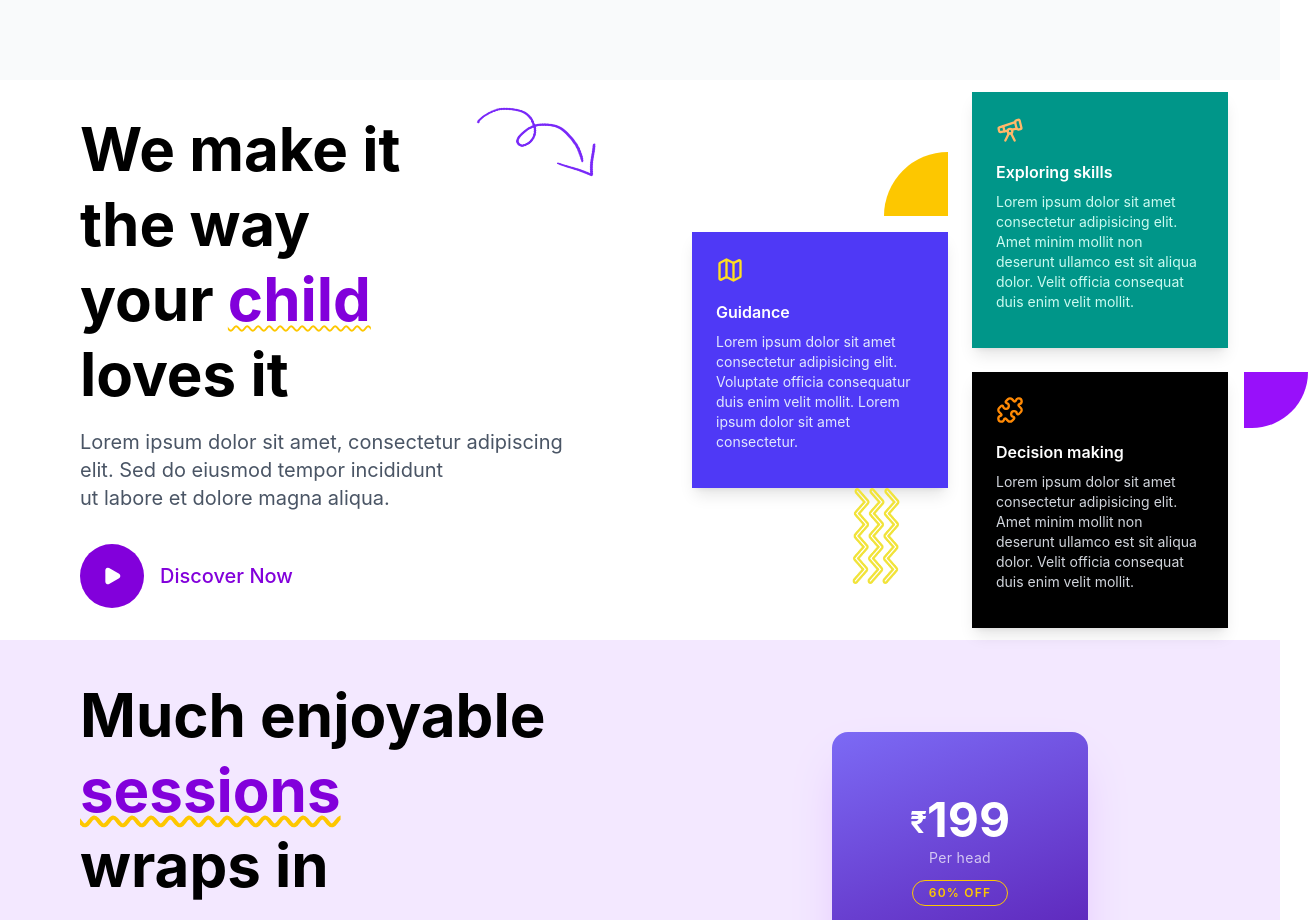
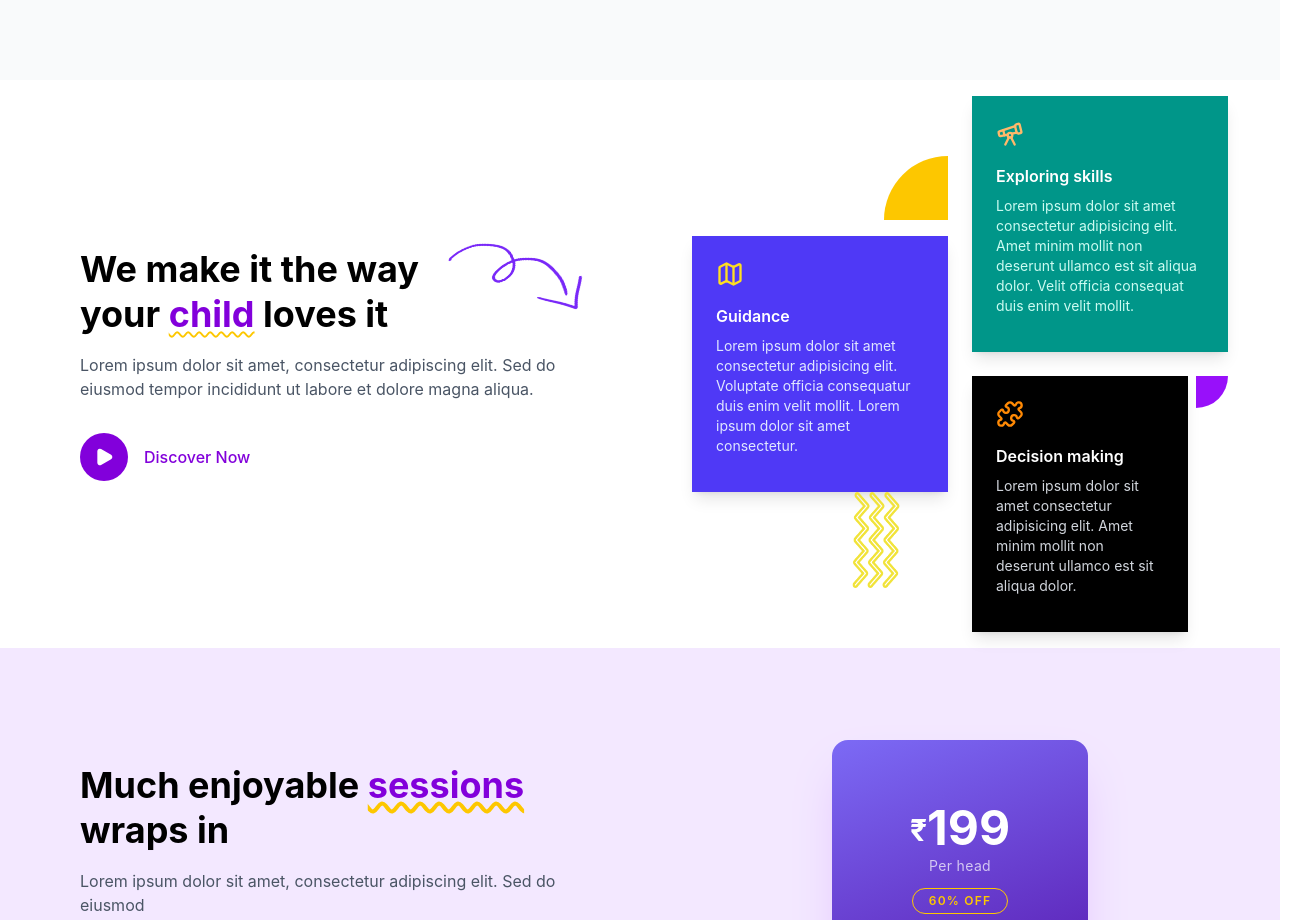
Before and after one commit to aaananddd/yellow-fish, a React (Vite) app: page / in a window 1280 px wide. Shown: the top 920 px of the page, 1308 px wide, since content can reach past the window. Built offline with nearby package versions, Linux system fonts and the light colour scheme.

Commit message:
Style fixes.

```diff
--- a/src/components/home1/index.jsx
+++ b/src/components/home1/index.jsx
@@ -8,7 +8,7 @@ const HomePage1 = () => {
     <div className="flex flex-col lg:flex-row min-h-[70vh] items-center py-10 lg:py-0">
       <div className="w-full lg:w-1/2 flex flex-col justify-start px-6 md:px-12 lg:pl-20 text-center lg:text-left">
         <div className="flex flex-col lg:flex-row items-center lg:items-start">
-          <h1 className="text-4xl md:text-5xl lg:text-6xl font-bold leading-tight font-sans">
+          <h1 className="text-4xl md:text-5xl lg:text-4xl font-bold leading-tight font-sans">
             We make it the way <br />
             your{" "}
             <span className="text-purple-700 underline decoration-wavy decoration-2 underline-offset-4 decoration-yellow-400">
@@ -19,7 +19,7 @@ const HomePage1 = () => {
           <img
             src={CurlyArrow}
             alt="curly arrow"
-            className="hidden md:inline-block w-32 h-20 lg:w-40 lg:h-24 md:ml-4 lg:ml-10 -mt-4 -rotate-20"
+            className="hidden md:inline-block w-26 h-20 lg:w-30 lg:h-24 md:ml-4 lg:ml-10 -mt-4 -rotate-20"
             style={{
               filter:
                 "brightness(0) saturate(100%) invert(25%) sepia(85%) saturate(6000%) hue-rotate(260deg) brightness(95%) contrast(105%)",
@@ -27,24 +27,23 @@ const HomePage1 = () => {
           />
         </div>
         <div className="mt-4">
-          <p className="text-lg md:text-xl text-gray-600">
+          <p className="text-md md:text-md text-gray-600">
             Lorem ipsum dolor sit amet, consectetur adipiscing elit. Sed do
-            eiusmod tempor incididunt <br className="hidden lg:block" /> ut
-            labore et dolore magna aliqua.
+            eiusmod tempor incididunt ut labore et dolore magna aliqua.
           </p>
         </div>
         <div className="mt-8 flex items-center justify-center lg:justify-start space-x-4">
-          <button className="bg-purple-700 text-white w-14 h-14 md:w-16 md:h-16 rounded-full hover:bg-purple-800 transition duration-300 flex items-center justify-center">
+          <button className="bg-purple-700 text-white w-14 h-14 md:w-12 md:h-12 rounded-full hover:bg-purple-800 transition duration-300 flex items-center justify-center">
             <Play className="w-5 h-5 fill-white" />
           </button>
 
-          <span className="text-purple-700 text-lg md:text-xl font-medium">
+          <span className="text-purple-700 text-md md:text-md font-medium">
             Discover Now
           </span>
         </div>
       </div>
 
-      <div className="w-full lg:w-1/2 flex items-center justify-center mt-12 lg:mt-0 px-6">
+      <div className="w-full lg:w-1/2 flex items-center justify-center mt-12 lg:mt-0 px-6 pt-4 pb-4">
         <div className="flex flex-col md:flex-row gap-6 items-center">
           {/* LEFT SECTION */}
           <div className="relative bg-indigo-600 text-white p-6 w-72 h-72 md:w-64 md:h-64 shadow-lg">
@@ -73,7 +72,7 @@ const HomePage1 = () => {
           {/* RIGHT SECTION / BOTTOM CARDS */}
           <div className="flex flex-col gap-6">
             {/* TOP CARD */}
-            <div className="relative bg-teal-600 text-white p-6 w-72 h-72 md:w-64 md:h-64 shadow-lg">
+            <div className="relative bg-teal-600 text-white p-6 w-76 h-72 md:w-64 md:h-64 shadow-lg">
               <Telescope className="text-orange-300 mb-4" size={28} />
               <h3 className="font-semibold mb-2">Exploring skills</h3>
               <p className="text-sm text-teal-100">
@@ -84,16 +83,15 @@ const HomePage1 = () => {
             </div>
 
             {/* BOTTOM CARD */}
-            <div className="relative bg-black text-white p-6 w-72 h-72 md:w-64 md:h-64 shadow-lg">
+            <div className="relative bg-black text-white p-6 w-50 h-72 md:w-54 md:h-64 shadow-lg">
               <Puzzle className="text-orange-400 mb-4" size={28} />
               <h3 className="font-semibold mb-2">Decision making</h3>
               <p className="text-sm text-gray-300">
                 Lorem ipsum dolor sit amet consectetur adipisicing elit. Amet
-                minim mollit non deserunt ullamco est sit aliqua dolor. Velit
-                officia consequat duis enim velit mollit.
+                minim mollit non deserunt ullamco est sit aliqua dolor.
               </p>
               {/* Purple corner shape */}
-              <div className="absolute -top-0 -right-4 md:-right-20 w-12 h-10 md:w-16 md:h-14 bg-purple-600 rounded-br-full"></div>
+              <div className="absolute -top-0 -right-4 md:-right-10 w-12 h-10 md:w-8 md:h-8 bg-purple-600 rounded-br-full"></div>
             </div>
           </div>
         </div>
--- a/src/components/home2/index.jsx
+++ b/src/components/home2/index.jsx
@@ -7,7 +7,7 @@ const Homepage2 = () => {
       <div className="w-full lg:w-1/2 flex items-center justify-center py-12 lg:py-0">
         <div className="w-full flex flex-col justify-start px-6 md:px-12 lg:pl-20 text-center lg:text-left">
           <div className="flex justify-center lg:justify-start">
-            <h1 className="text-4xl md:text-5xl lg:text-6xl font-bold leading-tight font-sans">
+            <h1 className="text-4xl md:text-5xl lg:text-4xl font-bold leading-tight font-sans">
               Much enjoyable{" "}
               <span className="text-purple-700 underline decoration-wavy decoration-4 underline-offset-4 decoration-yellow-400">
                 sessions <br className="hidden lg:block" />
@@ -16,7 +16,7 @@ const Homepage2 = () => {
             </h1>
           </div>
           <div className="mt-4">
-            <p className="text-lg md:text-xl text-gray-600">
+            <p className="text-md md:text-md text-gray-600">
               Lorem ipsum dolor sit amet, consectetur adipiscing elit. Sed do
               eiusmod <br className="hidden lg:block" /> ut labore et dolore magna aliqua.
             </p>
@@ -25,10 +25,10 @@ const Homepage2 = () => {
             <img
               src={Certificate}
               alt="certificate"
-              className="w-10 h-10 md:w-12 md:h-12 -rotate-10"
+              className="w-10 h-10 md:w-10 md:h-10 -rotate-10"
             />
 
-            <span className="text-purple-700 text-lg md:text-xl font-medium">
+            <span className="text-purple-700 text-md md:text-md font-medium">
               Certificate Included
             </span>
           </div>
```
